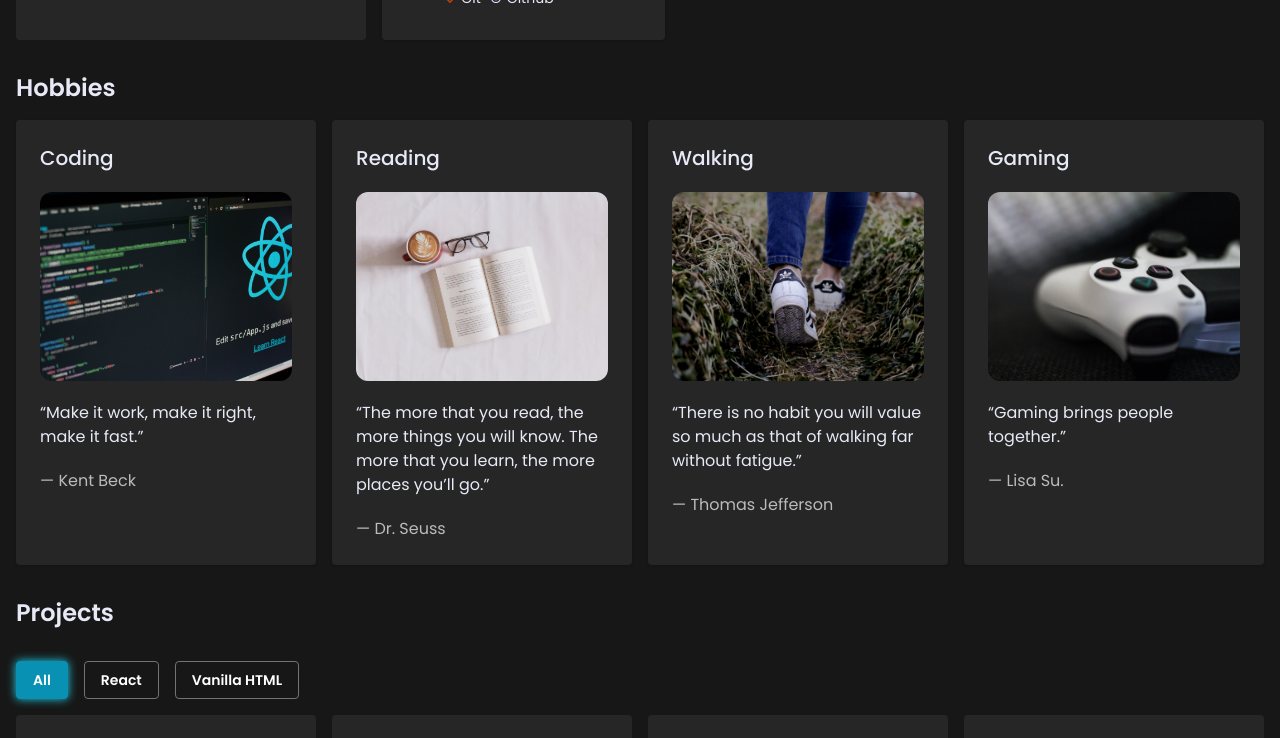
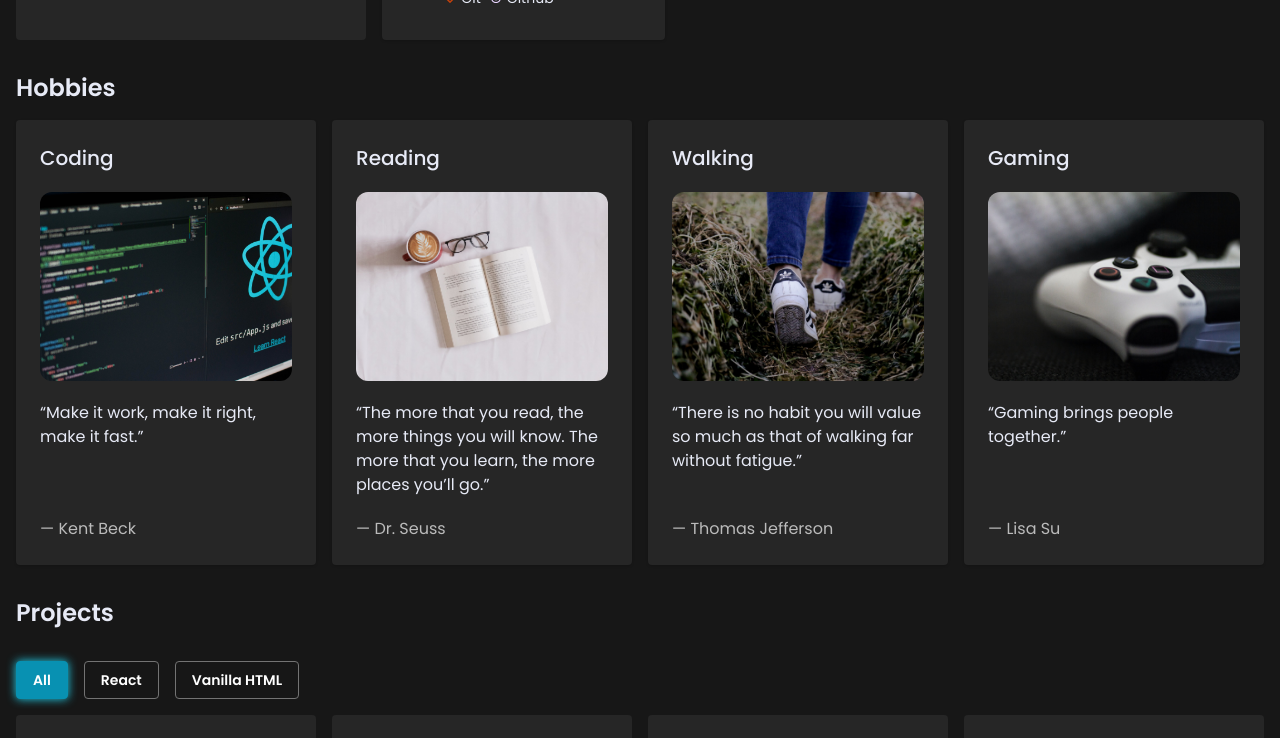
Before and after one commit to houssam-developer/my-portfolio, a React (Vite) app: page / in a window 1280 px wide. Shown: the part 1700-2438 px from the top of the page. Built offline with nearby package versions, Linux system fonts and the light colour scheme.

Commit message:
refactor: add hobbies as array

```diff
--- a/index.html
+++ b/index.html
@@ -5,7 +5,7 @@
 	<meta charset="UTF-8" />
 	<link rel="icon" type="image/svg+xml" href="/src/favicon.svg" />
 	<meta name="viewport" content="width=device-width, initial-scale=1.0" />
-	<title>My Portfolio</title>
+	<title>My Portfolio | Houssam Developer</title>
 </head>
 
 <body>
--- a/src/App.jsx
+++ b/src/App.jsx
@@ -26,6 +26,32 @@ function App() {
 	const [projectsAll, setProjectsAll] = useState([]);
 	const [projectsReact, setProjectsReact] = useState([]);
 	const [projectsVanilla, setProjectsVanilla] = useState([]);
+	const [hobbies, setHobbies] = useState([
+		{
+			type: 'Coding',
+			image: 'src/images/coding.jpg',
+			quote: 'Make it work, make it right, make it fast.',
+			quoteAuthor: 'Kent Beck'
+		},
+		{
+			type: 'Reading',
+			image: 'src/images/reading.jpg',
+			quote: 'The more that you read, the more things you will know. The more that you learn, the more places you’ll go.',
+			quoteAuthor: 'Dr. Seuss'
+		},
+		{
+			type: 'Walking',
+			image: 'src/images/walking.jpg',
+			quote: 'There is no habit you will value so much as that of walking far without fatigue.',
+			quoteAuthor: 'Thomas Jefferson'
+		},
+		{
+			type: 'Gaming',
+			image: 'src/images/gaming.jpg',
+			quote: 'Gaming brings people together.',
+			quoteAuthor: 'Lisa Su'
+		},
+	]);
 
 	const btnProjectsAll = useRef();
 	const btnProjectsReact = useRef();
@@ -290,53 +316,21 @@ function App() {
 			{/* Hobbies backup */}
 			<section className='p-4 text-primary'>
 				<h2 className='text-2xl font-sans font-semibold mb-4'>Hobbies</h2>
-				<div className='container-layout-grid-four'>
-					{/* Coding */}
-					<div className=' flex flex-col gap-5 p-6 rounded bg-neutral-800 shadow'>
-						<h3 className='font-medium text-xl'>Coding</h3>
-						<div className='container-ratio-4-3 max-w-full'>
-							<img className='child-ratio rounded-xl' src="src/images/coding.jpg" alt="picture of walking man" />
-						</div>
-						<p className='text-md'>
-							“Make it work, make it right, make it fast.”
-						</p>
-						<p className='text-md text-[#bbb]'>— Kent Beck</p>
-					</div>
-					{/* Reading */}
-					<div className=' flex flex-col gap-5 p-6 rounded bg-neutral-800 shadow'>
-						<h3 className='font-medium text-xl'>Reading</h3>
-						<div className='container-ratio-4-3 max-w-full'>
-							<img className='child-ratio rounded-xl' src="src/images/reading.jpg" alt="picture of book and cup of coffe" />
-						</div>
-						<p className='text-md'>
-							“The more that you read, the more things you will know. The more that you learn, the more places you’ll go.”
-						</p>
-						<p className='text-md text-[#bbb]'>— Dr. Seuss</p>
-					</div>
-					{/* Walking */}
-					<div className=' flex flex-col gap-5 p-6 rounded bg-neutral-800 shadow'>
-						<h3 className='font-medium text-xl'>Walking</h3>
-						<div className='container-ratio-4-3 max-w-full'>
-							<img className='child-ratio rounded-xl' src="src/images/walking.jpg" alt="picture of walking man" />
-						</div>
-						<p className='text-md'>
-							“There is no habit you will value so much as that of walking far without fatigue.”
-						</p>
-						<p className='text-md text-[#bbb]'>— Thomas Jefferson</p>
-					</div>
-
-					{/* Gaming */}
-					<div className=' flex flex-col gap-5 p-6 rounded bg-neutral-800 shadow'>
-						<h3 className='font-medium text-xl'>Gaming</h3>
-						<div className='container-ratio-4-3 max-w-full'>
-							<img className='child-ratio rounded-xl' src="src/images/gaming.jpg" alt="picture of walking man" />
-						</div>
-						<p className='text-md'>
-							“Gaming brings people together.”
-						</p>
-						<p className='text-md text-[#bbb]'>— Lisa Su.</p>
-					</div>
-				</div>
+				<ul className='container-layout-grid-four'>
+					{hobbies.map(it =>
+						<li key={uuidv4()} className=' flex flex-col gap-5 p-6 rounded bg-neutral-800 shadow'>
+							<h3 className='font-medium text-xl'>{it.type}</h3>
+							<div className='container-ratio-4-3 max-w-full'>
+								<img className='child-ratio rounded-xl' src={it.image} alt="picture of hobbies" />
+							</div>
+							<p className='text-md flex-grow'>
+								“{it.quote}”
+							</p>
+							<p className='text-md text-[#bbb]'>— {it.quoteAuthor}</p>
+						</li>
+					)
+					}
+				</ul>
 
 			</section>
 
@@ -351,7 +345,7 @@ function App() {
 				<ul className='container-layout-grid-four'>
 					{
 						projects.map(it =>
-							<li key={uuidv4()} className='rounded p-6 bg-neutral-800 flex flex-col gap-4 border-[1px]
+							<li key={uuidv4()} className='rounded p-6 bg-neutral-800 flex flex-col justify-between gap-4 border-[1px]
 							border-transparent  hover:border-cyan-400 transition-[border]'>
 								<div>
 									<div className='container-ratio-4-3'>
@@ -362,7 +356,7 @@ function App() {
 										{it.tags.map(tag => <li key={uuidv4()}>{`#${tag}`}</li>)}
 									</ul>
 								</div>
-								<div className='pb-5'>
+								<div className='pb-5 flex flex-col justify-start flex-grow'>
 									<h3 className='font-semibold text-xl font-sans mb-2'>{it.title}</h3>
 									<p className='text-md'>{it.description}</p>
 								</div>
```
